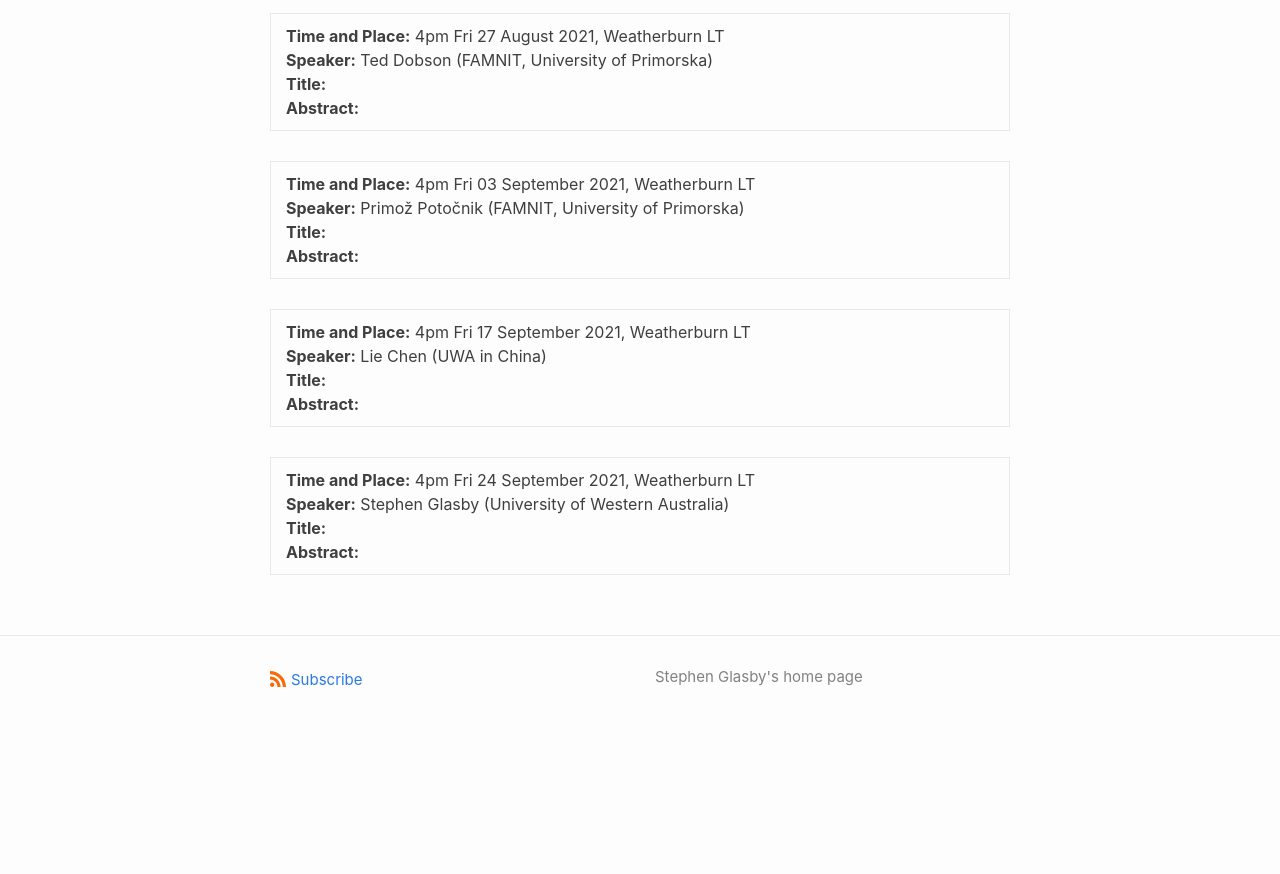
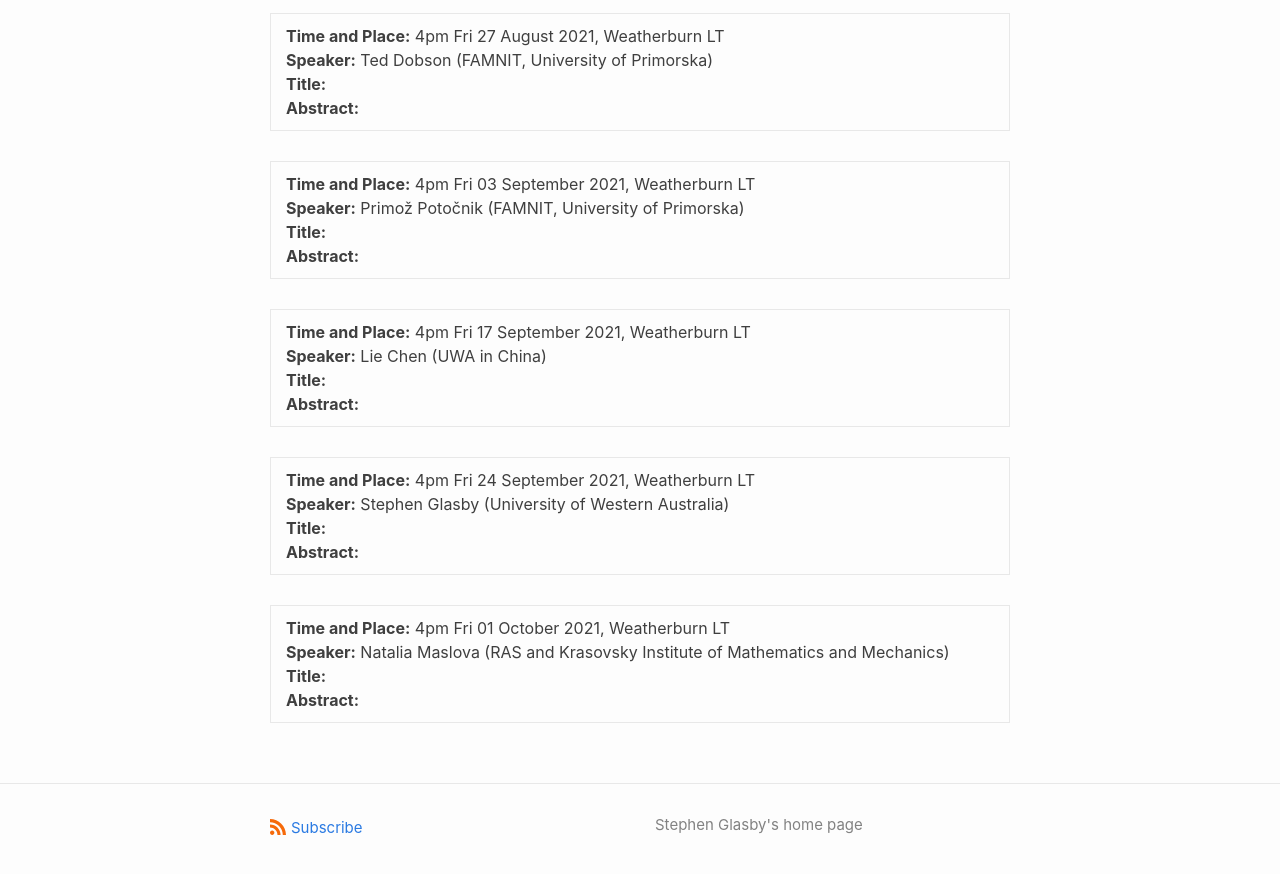
Before and after one commit to StephenGlasby/StephenGlasby.github.io, a Jekyll site: the page built from GandCSeminars.md, in a window 1280 px wide and 900 px high, scrolled down 3184 px. Shown: the top 874 px of the window. Built offline with Jekyll 4.4.1, drawn with Linux system fonts in a browser that asks for light colours; before the commit the page ends 3936 px from its top, so only the background shows below that.

Commit message:
more seminars

```diff
--- a/GandCSeminars.md
+++ b/GandCSeminars.md
@@ -34,3 +34,5 @@ The Groups and Combinatorics Seminar occurs regularly on Friday afternoons at 16
 |**Time and Place:** 4pm Fri 17 September 2021, Weatherburn LT<br>                 **Speaker:** Lie Chen (UWA in China)<br>                 **Title:**  <br>                    **Abstract:**  |
 
 |**Time and Place:** 4pm Fri 24 September 2021, Weatherburn LT<br>                 **Speaker:** Stephen Glasby (University of Western Australia)<br>                 **Title:**  <br>                    **Abstract:**  |
+
+|**Time and Place:** 4pm Fri 01 October 2021, Weatherburn LT<br>                 **Speaker:** Natalia Maslova (RAS and Krasovsky Institute of Mathematics and Mechanics)<br>                 **Title:**  <br>                    **Abstract:**  |
```
